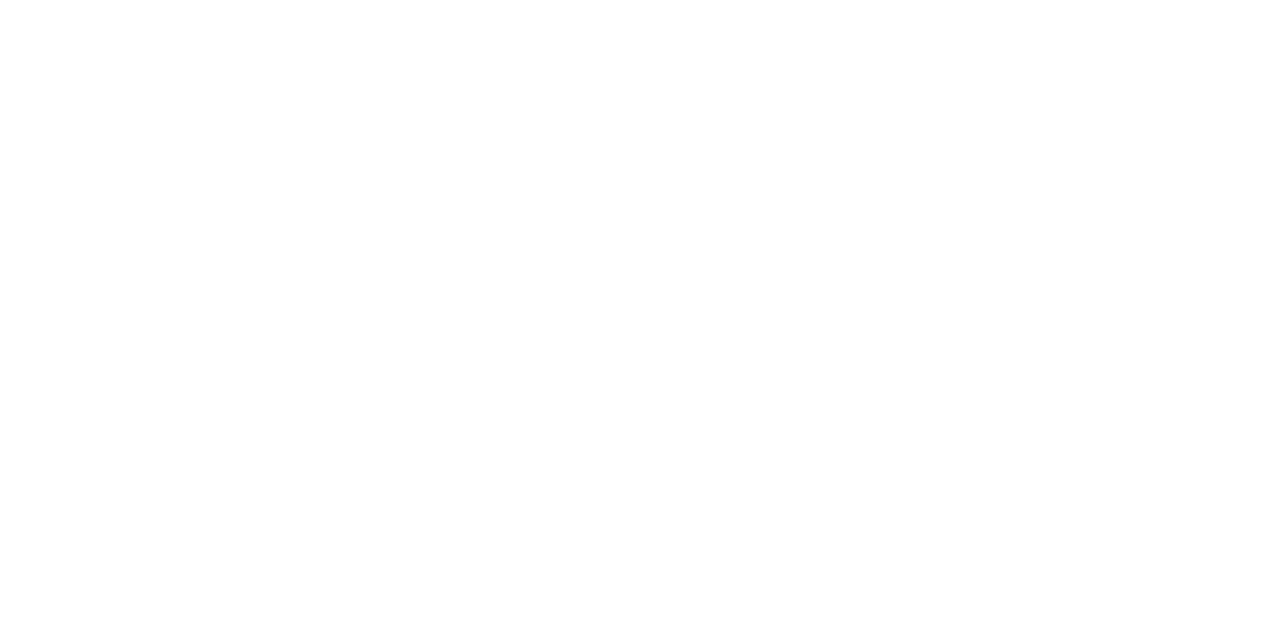
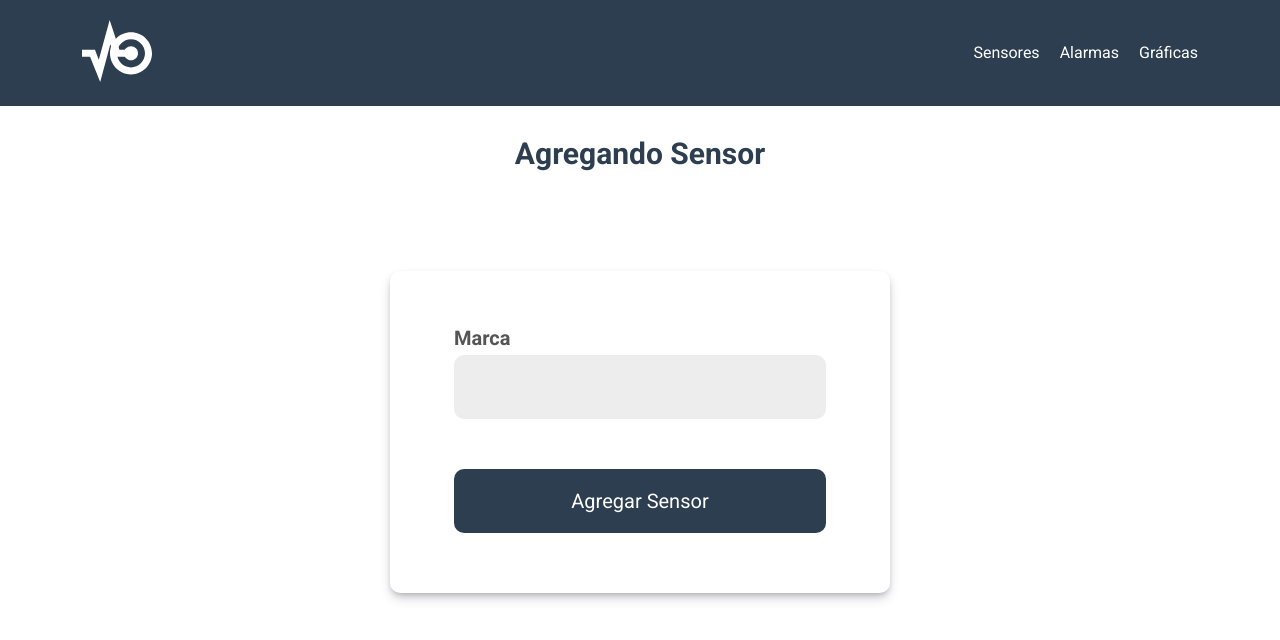
Before and after one commit to HectorGerardoZV/arquitecturaProyecto_02, a React (Vite) app in the folder ui-client/: page /admin/newSensor in a window 1280 px wide. Before the commit this address had no page. Shown: the top 640 px of the page. Built offline with nearby package versions, Linux system fonts and the light colour scheme.

Commit message:
Pages Sensors and newSensor were created

```diff
--- /dev/null
+++ b/ui-client/src/pages/newSensorPage/NewSensorPage.css
@@ -0,0 +1,59 @@
+.newSensorFormArea{
+    display: flex;
+    justify-content: center;
+    margin-top: 10rem;
+}
+
+.newSensorForm{
+    width: 50rem;
+    box-shadow: var(--shadow);
+    border-radius: 1rem;
+    padding: 5rem;
+}
+.newSensorForm fieldset{
+    border: none;
+}
+
+.inputForm{
+    display: flex;
+    flex-direction: column;
+    gap: .5rem;
+}
+
+.inputForm label{
+    font-size: 2rem;
+    font-weight: bold;
+    color: var(--color-text);
+}
+
+.inputForm input{
+    border: none;
+    padding: 2rem;
+    outline: none;
+    border-radius: 1rem;
+    background-color: var(--color-input);
+    font-size: 2rem;
+    color: var(--color-text);
+    font-weight: bold;
+}
+.inputForm input::placeholder{
+    color: var(--color-text);
+}
+
+.inputSubmitArea{
+    display: flex;
+    justify-content: center;
+    align-items: center;
+    margin-top: 5rem;
+}
+
+.inputSubmit{
+    border: none;
+    font-size: 2rem;
+    cursor: pointer;
+    width: 100%;
+    padding: 2rem;
+    background-color: var(--color-main);
+    color: var(--color-white);
+    border-radius: 1rem;
+}
--- /dev/null
+++ b/ui-client/src/pages/newSensorPage/NewSensorPage.jsx
@@ -0,0 +1,38 @@
+
+
+import "./NewSensorPage.css"
+const NewSensorPage = () => {
+    return (
+        <div className="container">
+            <div className="informationSection">
+                <div></div>
+                <h1 className="titleSection">Agregando Sensor</h1>
+                <div></div>
+
+            </div>
+
+
+            <div className="newSensorFormArea">
+                <form className="newSensorForm">
+                    <fieldset>
+                        <div className="inputForm">
+                            <label htmlFor="">Marca</label>
+                            <input type="text" />
+                        </div>
+
+                        <div className="inputSubmitArea">
+                            <input
+                                className="inputSubmit"
+                                type="submit"
+                                value={"Agregar Sensor"}
+                            />
+
+                        </div>
+                    </fieldset>
+                </form>
+            </div>
+        </div>
+    )
+}
+
+export default NewSensorPage
--- a/ui-client/src/pages/sensorsPage/SensorsPage.jsx
+++ b/ui-client/src/pages/sensorsPage/SensorsPage.jsx
@@ -1,3 +1,5 @@
+
+import { useNavigate } from "react-router-dom"
 
 import SensorCard from "../../components/sensorCard/SensorCard"
 import ButtonAdd from "../../img/Vector.svg"
@@ -7,6 +9,14 @@
 
 import "./SensorsPage.css"
 const SensorsPage = () => {
+
+  let navigate  = useNavigate()
+
+
+  const goToNewSensor = ()=>{
+    navigate("/admin/newSensor")
+  }
+
   return (
     <section>
       <div className="informationSection">
@@ -14,7 +24,9 @@
         <h1 className="titleSection">Sensores</h1>
 
         <div>
-          <button className="buttonAdd">
+          <button className="buttonAdd"
+          onClick={goToNewSensor}
+          >
             <img src={ButtonAdd} alt="" />
           </button>
         </div>
--- a/ui-client/src/router/RouterApp.jsx
+++ b/ui-client/src/router/RouterApp.jsx
@@ -1,6 +1,7 @@
 import { BrowserRouter as Router, Routes, Route } from "react-router-dom"
 import Login from "../pages/login/Login"
 import MasterPage from "../pages/materPage/MasterPage"
+import NewSensorPage from "../pages/newSensorPage/NewSensorPage"
 import SensorsPage from "../pages/sensorsPage/SensorsPage"
 
 const RouterApp = () => {
@@ -10,6 +11,7 @@
         <Route path="/" element={<Login />} />
         <Route path="/admin" element={<MasterPage />}>
           <Route path="sensors" element={<SensorsPage />} />
+          <Route path="newSensor" element={<NewSensorPage />} />
         </Route>
       </Routes>
     </Router>
```
